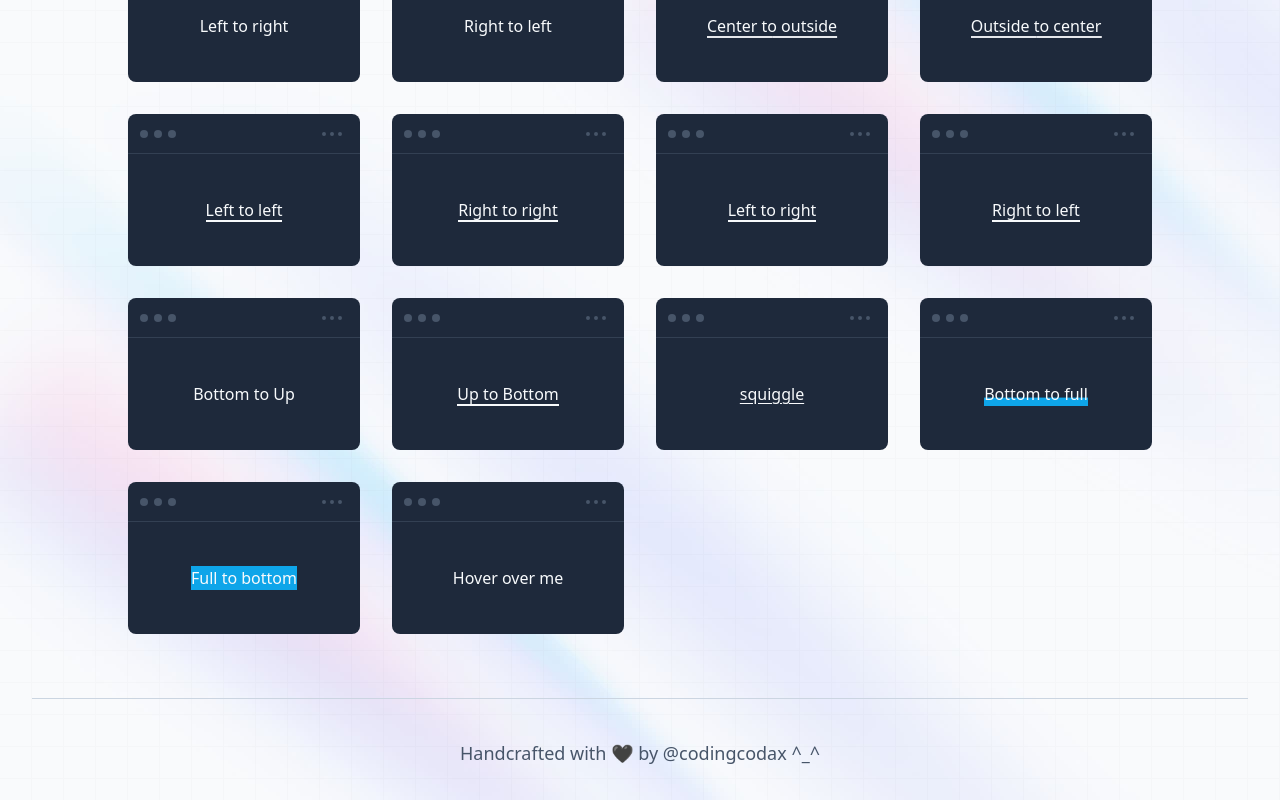
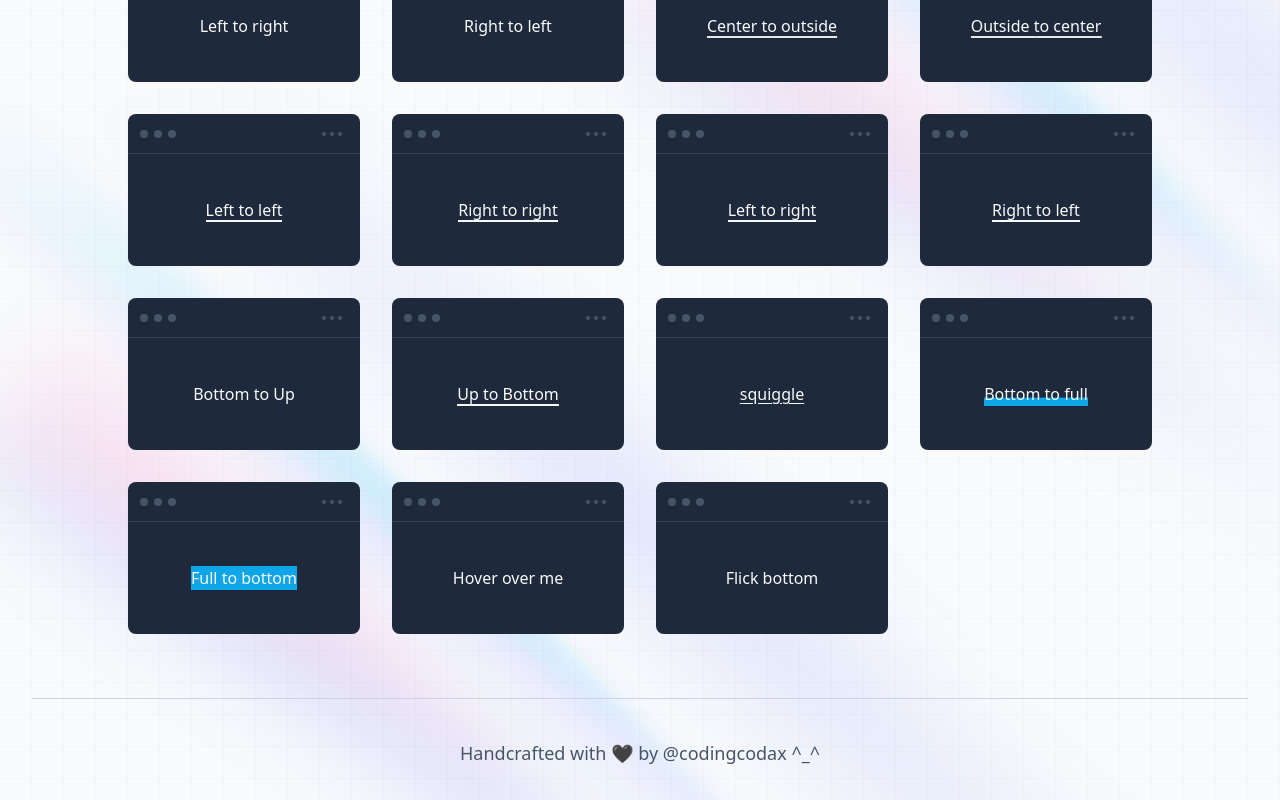
Before and after one commit to codingcodax/mini, a Next.js app: page /components in a window 1280 px wide. Shown: the part 694-1494 px from the top of the page. Built offline with nearby package versions, Linux system fonts and the light colour scheme.

Commit message:
feat(snippets): add link flick bottom

```diff
--- /dev/null
+++ b/src/data/snippets/LinkFlickBottom.tsx
@@ -0,0 +1,22 @@
+import type { Snippet } from '~/types/snippet';
+
+const LinkFlickBottom: Snippet = {
+  title: 'Link Flick Bottom',
+  type: 'link',
+  githubLink:
+    'https://github.com/codingcodax/mini/tree/main/src/data/snippets/LinkFlickBottom.tsx',
+  playgroundLink: 'https://play.tailwindcss.com/hLjBPOpt1Q',
+  source: (
+    <a className='group relative overflow-hidden text-slate-50' href='#'>
+      <span className='invisible'>Flick bottom</span>
+      <span className='absolute top-0 left-0 transition-transform duration-500 ease-in-out hover:duration-300 group-hover:translate-y-full'>
+        Flick bottom
+      </span>
+      <span className='absolute top-0 left-0 -translate-y-full transition-transform duration-500 ease-in-out hover:duration-300 group-hover:translate-y-0'>
+        Flick bottom
+      </span>
+    </a>
+  ),
+};
+
+export default LinkFlickBottom;
--- a/src/data/snippets/index.ts
+++ b/src/data/snippets/index.ts
@@ -18,6 +18,7 @@ import LinkShowUnderlineSquiggle from './LinkShowUnderlineSquiggle';
 import LinkShowHighlightBottomFull from './LinkShowHighlightBottomFull';
 import LinkShowHighlightFullBottom from './LinkShowHighlightFullBottom';
 import LinkFlickUp from './LinkFlickUp';
+import LinkFlickBottom from './LinkFlickBottom';
 
 const Snippets: Snippet[] = [
   LinkUnderlineCenterOutside,
@@ -38,6 +39,7 @@ const Snippets: Snippet[] = [
   LinkShowHighlightBottomFull,
   LinkShowHighlightFullBottom,
   LinkFlickUp,
+  LinkFlickBottom,
 ];
 
 export default Snippets;
```
